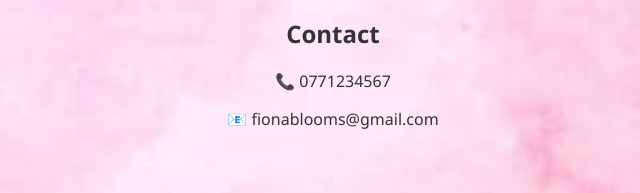
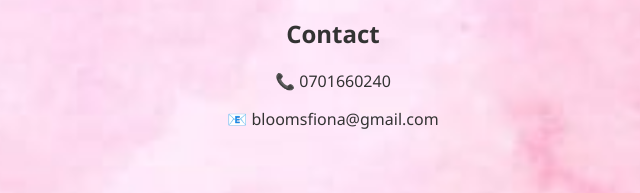
Before and after one commit to bloomsfiona-dotcom/Bloomsfiona, a plain HTML site: page index.html in a window 1280 px wide. Shown: the part 1170-1363 px from the top of the page, 307-947 px from the left. Drawn offline with Linux system fonts and the light colour scheme.

Commit message:
index.html

```diff
--- a/index.html
+++ b/index.html
@@ -215,8 +215,8 @@ footer{
 <!-- CONTACT -->
 <section class="section" id="contact">
     <h2>Contact</h2>
-    <p>📞 0771234567</p>
-    <p>📧 fionablooms@gmail.com</p>
+    <p>📞 0701660240</p>
+    <p>📧 bloomsfiona@gmail.com</p>
 </section>
 
 <footer>
```
